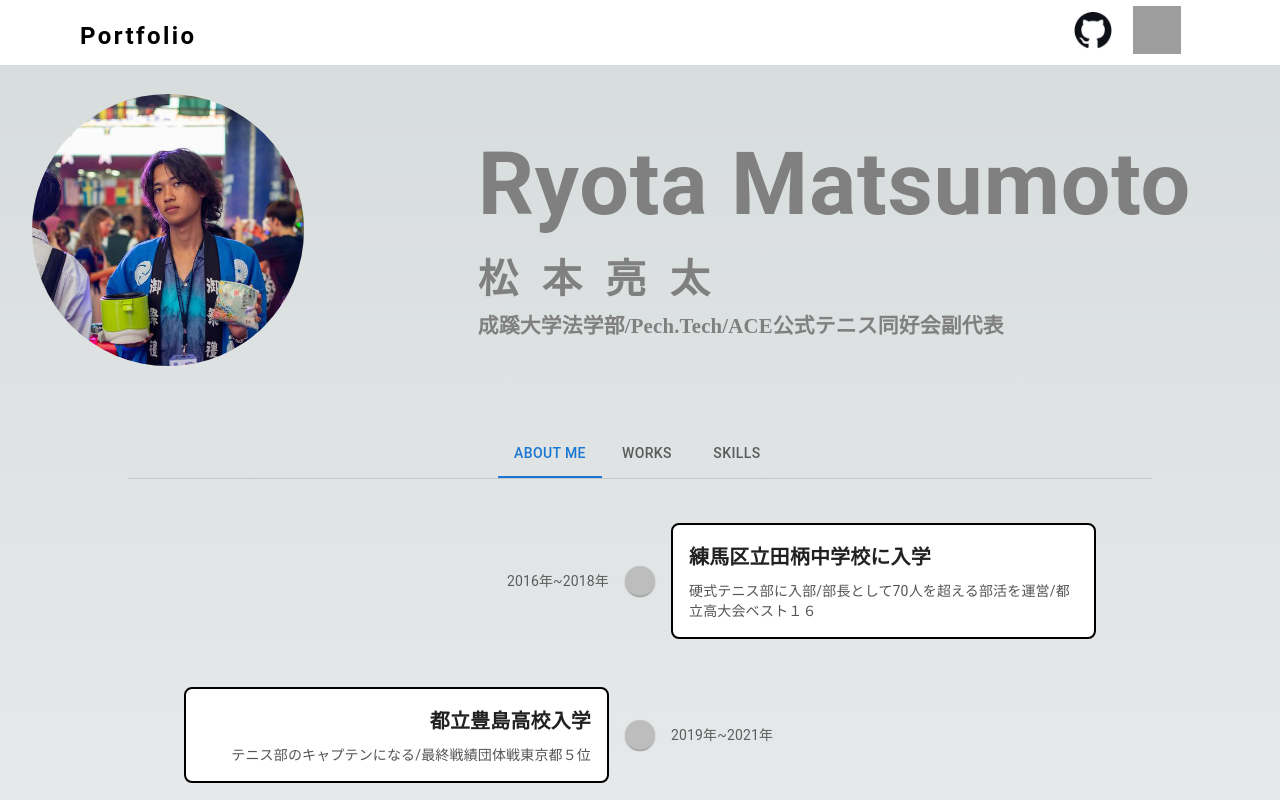
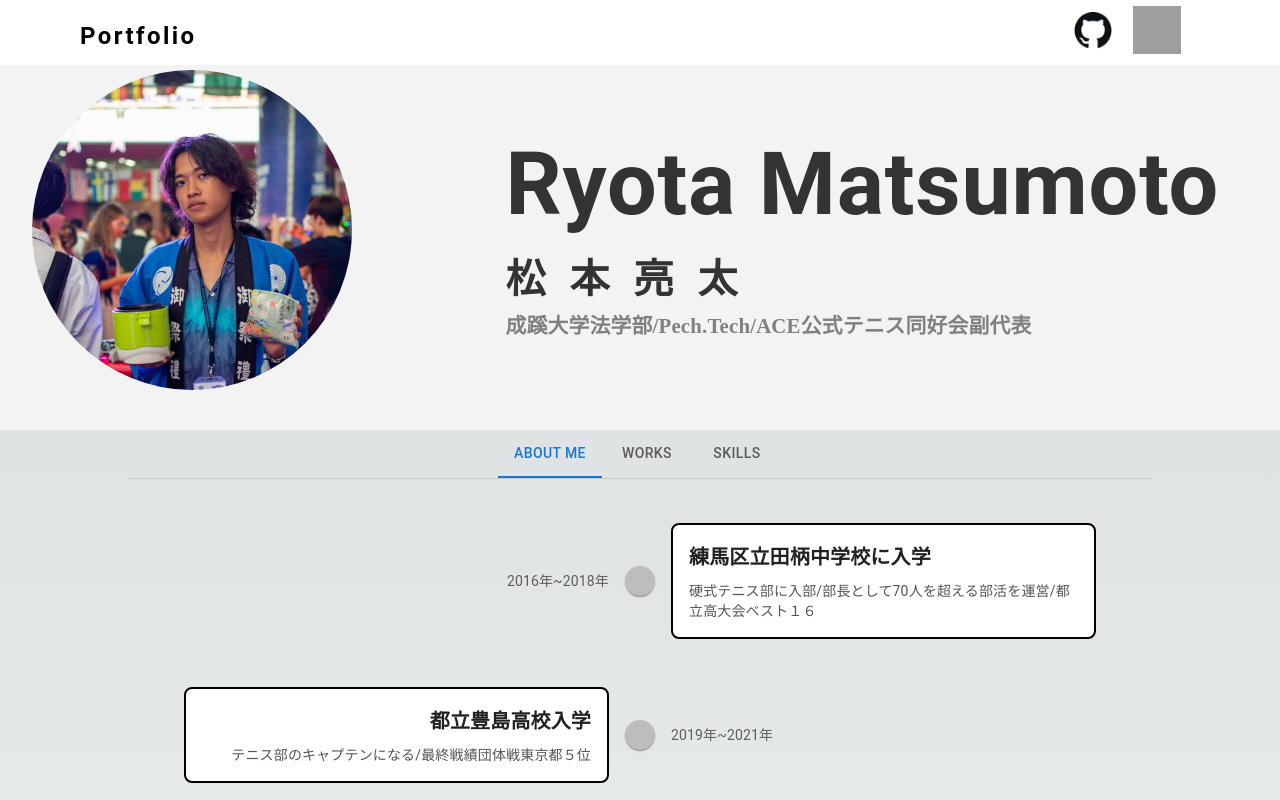
Before and after one commit to ryolingo/ryotaportfolio, a Next.js app: page / in a window 1280 px wide. Shown: the top 800 px of the page. Built offline with nearby package versions, Linux system fonts and the light colour scheme; grey boxes are pictures that could not be loaded.

Commit message:
配色変更

```diff
--- a/src/app/components/organisms/Introduction.tsx
+++ b/src/app/components/organisms/Introduction.tsx
@@ -11,10 +11,10 @@ export const Introduction = () => {
         <StyledImage>
           <StyledAvatar alt=" Profile Image" src="/images/avatar.jpg" />
         </StyledImage>
-        <StyledContainer>
-          <StyledTitle>Ryota Matsumoto</StyledTitle>
-          <StyledSubtitle>松本亮太</StyledSubtitle>
-          <StyledText>
+        <StyledContainer disableGutters>
+          <StyledTitle sx={{ color: "#333333" }}>Ryota Matsumoto</StyledTitle>
+          <StyledSubtitle sx={{ color: "#333333" }}>松本亮太</StyledSubtitle>
+          <StyledText sx={{ color: "#4a4a4az" }}>
             成蹊大学法学部/Pech.Tech/ACE公式テニス同好会副代表
           </StyledText>
         </StyledContainer>
@@ -22,13 +22,15 @@ export const Introduction = () => {
     </>
   );
 };
+
 const StyledIntroBox = styled("div")(({ theme }) => ({
   display: "flex",
   backgroudColor: "gray",
-  paddingLeft: "2rem",
-  backgroundColor: "e0ffff",
+  backgroundColor: "#f3f3f3",
+  width: "100%",
+
   [theme.breakpoints.down("sm")]: {
-    maginTop: "3rem",
+    marginTop: "3rem",
   },
 }));
 
@@ -38,6 +40,8 @@ const StyledContainer = styled(Container)(({ theme }) => ({
   height: "25rem",
   backgroundColor: "F5F4EE",
   flexDirection: "column",
+  padding: "0",
+  marginRight: "0",
   justifyContent: "center",
   [theme.breakpoints.down("sm")]: {
     paddingLeft: "5%",
@@ -50,6 +54,7 @@ const StyledTitle = styled(Typography)(({ theme }) => ({
   fontSize: "5.5rem",
   fontWeight: "bold",
   letterSpacing: "2.3",
+
   [theme.breakpoints.down("sm")]: {
     fontSize: "2rem",
   },
@@ -90,8 +95,9 @@ const StyledImage = styled("div")(({ theme }) => ({
 }));
 
 const StyledAvatar = styled(Avatar)(({ theme }) => ({
-  width: "17rem",
-  height: "17rem",
+  width: "20rem",
+  height: "20rem",
+  marginLeft: "2rem",
   [theme.breakpoints.down("sm")]: {
     width: "7rem",
     height: "7rem",
```
